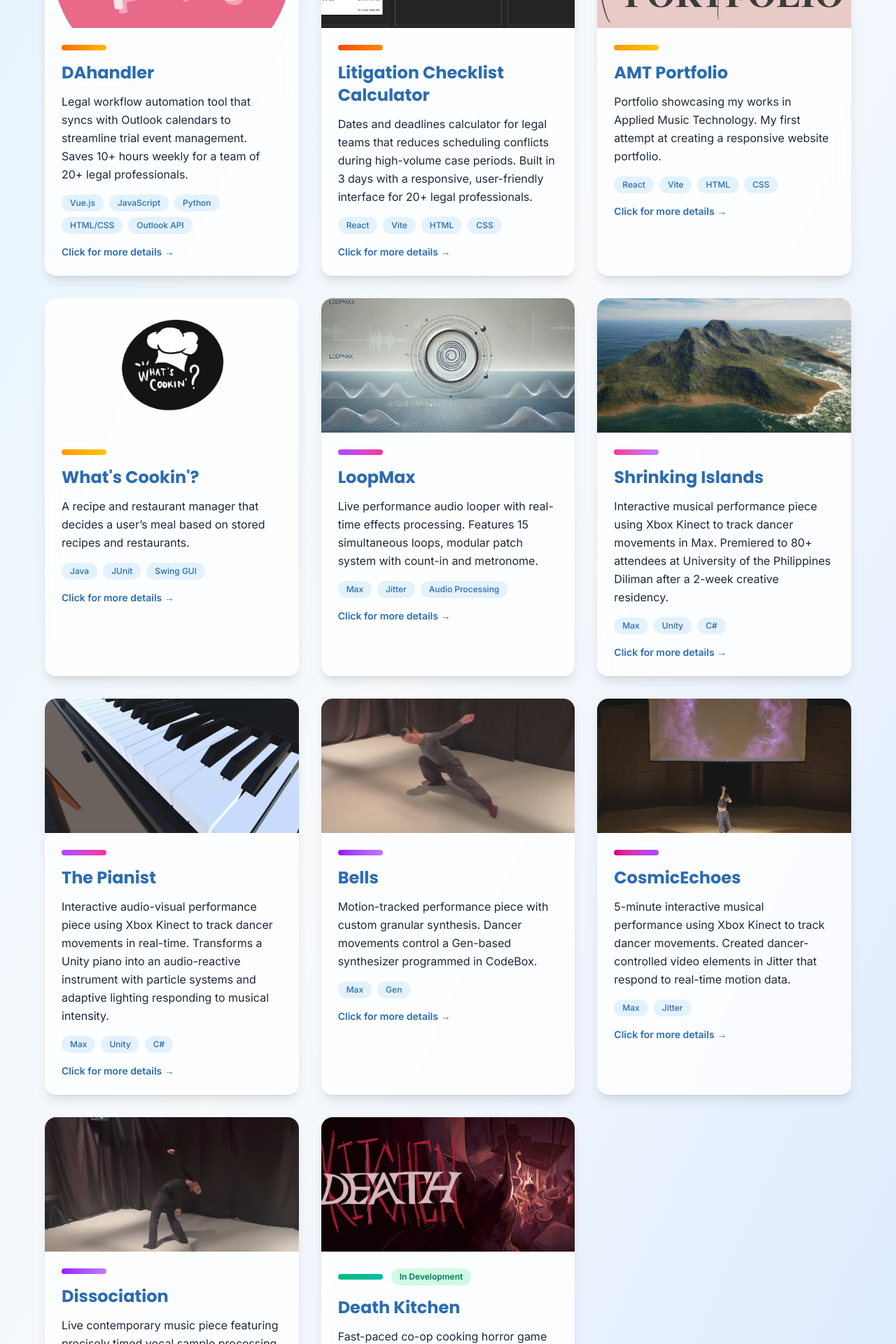
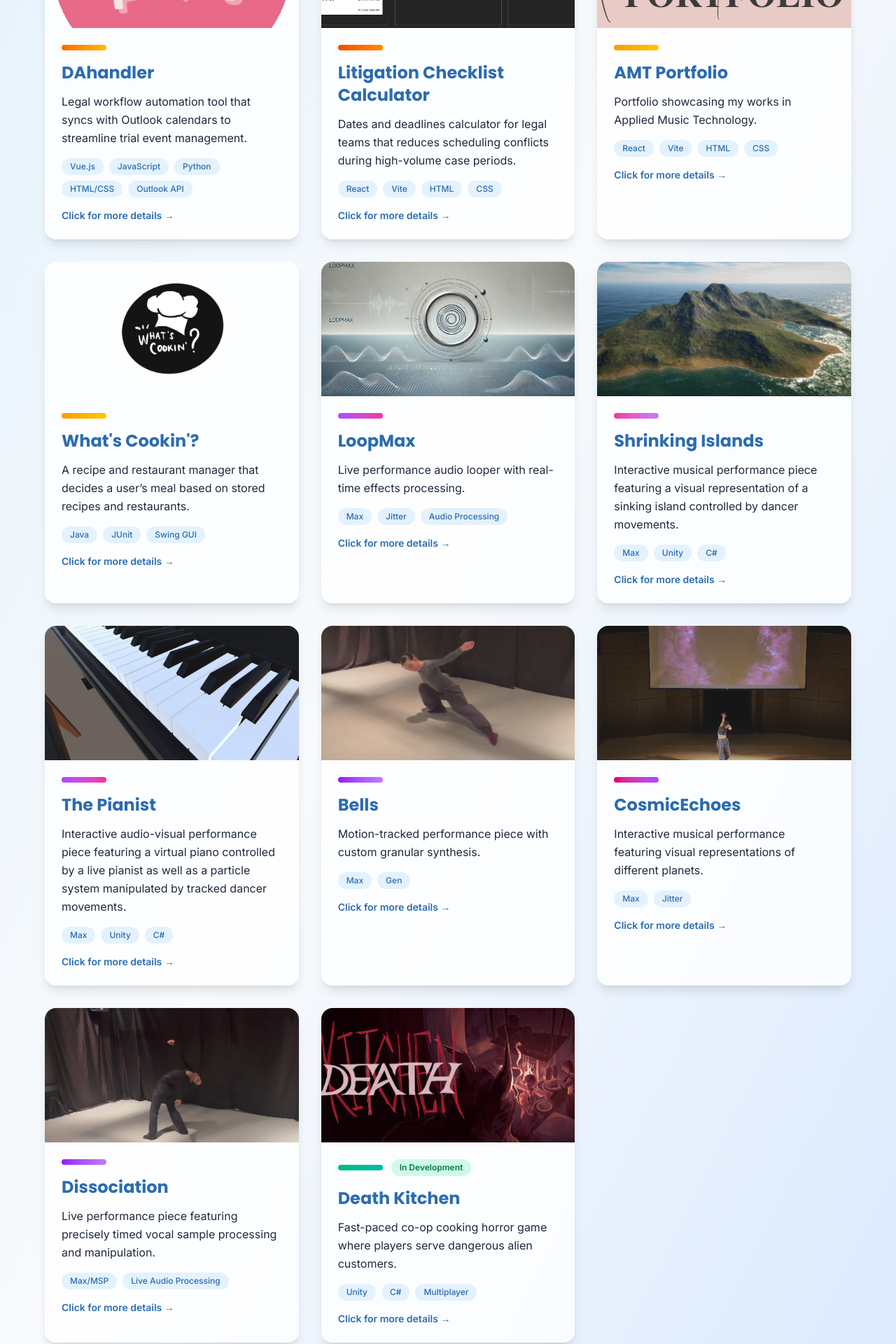
Before and after one commit to Deynuh/my-portfolio, a Next.js app: page /projects in a window 1280 px wide. Shown: the part 580-2500 px from the top of the page at 70% size. Built offline with nearby package versions, Linux system fonts and the light colour scheme.

Commit message:
finished with projects page

```diff
--- a/src/app/projects/page.js
+++ b/src/app/projects/page.js
@@ -23,19 +23,19 @@ export default function Projects() {
     webApps: [
       {
         title: "DAhandler",
-        description: "Legal workflow automation tool that syncs with Outlook calendars to streamline trial event management. Saves 10+ hours weekly for a team of 20+ legal professionals.",
+        description: "Legal workflow automation tool that syncs with Outlook calendars to streamline trial event management.",
         tech: ["Vue.js", "JavaScript", "Python", "HTML/CSS", "Outlook API"],
         color: "from-orange-500 to-amber-400",
         image: "/dahandler.png",
-        furtherInfo: "Developed the front-end component and a bit of the back-end component to ensure a pleasant user experience and seamless calendar integration for legal teams. For company privacy reasons, I am unable to provide links to the repository and app.",
+        furtherInfo: "Developed the front-end component and a bit of the back-end component to ensure a pleasant user experience and seamless calendar integration for legal teams. Saves 10+ hours weekly for a team of 20+ legal professionals. For company privacy reasons, I am unable to provide links to the repository and app.",
       },
       {
         title: "Litigation Checklist Calculator",
-        description: "Dates and deadlines calculator for legal teams that reduces scheduling conflicts during high-volume case periods. Built in 3 days with a responsive, user-friendly interface for 20+ legal professionals.",
+        description: "Dates and deadlines calculator for legal teams that reduces scheduling conflicts during high-volume case periods.",
         tech: ["React", "Vite", "HTML", "CSS"],
         color: "from-orange-600 to-orange-400",
         image: "/litchecklist.png",
-        furtherInfo: "Developed a responsive, user-friendly interface that accommodates the needs of legal professionals. Ensured that special dates such as public holidays are taken into account.",
+        furtherInfo: "Developed a responsive, user-friendly interface that accommodates the needs of legal professionals. Built in 3 days with a responsive, user-friendly interface for 20+ legal professionals. Ensured that special dates such as public holidays are taken into account.",
         links: [
           { label: "Website", url: "https://deynuh.github.io/Litigation-Checklist-Calculator/", icon: true},
           { label: "GitHub Repo", url: "https://github.com/Deynuh/Litigation-Checklist-Calculator", iconImage: "/github.png"}
@@ -43,11 +43,11 @@ export default function Projects() {
       },
       {
         title: "AMT Portfolio",
-        description: "Portfolio showcasing my works in Applied Music Technology. My first attempt at creating a responsive website portfolio.",
+        description: "Portfolio showcasing my works in Applied Music Technology.",
         tech: ["React", "Vite", "HTML", "CSS"],
         color: "from-amber-500 to-yellow-400",
         image: "/amtportfolio.png",
-        furtherInfo: "Showcased my skills in web development and design through a personal portfolio website. Implemented responsive design principles to ensure a seamless experience across devices.",
+        furtherInfo: " My first attempt at creating a responsive website portfolio. Showcased my skills in web development and design through a personal portfolio website. Implemented responsive design principles to ensure a seamless experience across devices.",
         links: [
           { label: "Website", url: "https://deynuh.github.io/amt-portfolio/", icon: true},
           { label: "GitHub Repo", url: "https://github.com/Deynuh/amt-portfolio", iconImage: "/github.png"}
@@ -68,60 +68,66 @@ export default function Projects() {
     musicTech: [
       {
         title: "LoopMax",
-        description: "Live performance audio looper with real-time effects processing. Features 15 simultaneous loops, modular patch system with count-in and metronome.",
+        description: "Live performance audio looper with real-time effects processing.",
         tech: ["Max", "Jitter", "Audio Processing"],
         color: "from-purple-500 to-pink-500",
         image: "/loopmax.jpg", //maybe add performance video if can still find
+        furtherInfo: "Developed a live performance audio looper with real-time effects processing. Features 15 simultaneous loops, modular patch system with count-in and metronome.",
         links: [
           { label: "Project Website", url: "https://dneria1.wixsite.com/loopmax", icon: true}
         ]
       },
       {
         title: "Shrinking Islands",
-        description: "Interactive musical performance piece using Xbox Kinect to track dancer movements in Max. Premiered to 80+ attendees at University of the Philippines Diliman after a 2-week creative residency.",
+        description: "Interactive musical performance piece featuring a visual representation of a sinking island controlled by dancer movements.",
         tech: ["Max", "Unity", "C#"],
         color: "from-pink-500 to-purple-400",
         image: "/island.jpg", //ADD CREDITS TO THE IMAGE, also add more photos and explanation that it was streamed live but not recorded
+        furtherInfo: "Created an interactive performance piece where dancer movements control audio-visual elements (such as lightning and rain speed) in real-time using Xbox Kinect and Max/MSP. Gained valuable knowledge on Cinemachine and Unity assets. Developed during a 2-week creative residency at the University of Philippines Diliman culminating in a live performance for 80+ attendees.",
         links: [
           { label: "Creative Residency Video", url: "https://www.youtube.com/watch?v=2uWa_zclqPQ", iconImage: "/youtube.png"}
         ]
       },
       {
         title: "The Pianist",
-        description: "Interactive audio-visual performance piece using Xbox Kinect to track dancer movements in real-time. Transforms a Unity piano into an audio-reactive instrument with particle systems and adaptive lighting responding to musical intensity.",
+        description: "Interactive audio-visual performance piece featuring a virtual piano controlled by a live pianist as well as a particle system manipulated by tracked dancer movements.",
         tech: ["Max", "Unity", "C#"],
         color: "from-purple-500 to-pink-500",
         image: "/piano.jpg", //ADD CREDITS TO THE IMAGE
+        furtherInfo: "Transforms a Unity piano into an audio-reactive instrument that roughly follows what the live pianist plays. The secondary interactive element includes particle systems that respond to dancer movements.",
         links: [
           { label: "Performance Video", url: "https://www.youtube.com/watch?v=RNM0_BtZe2Y", iconImage: "/youtube.png"}
         ]
       },
       {
         title: "Bells",
-        description: "Motion-tracked performance piece with custom granular synthesis. Dancer movements control a Gen-based synthesizer programmed in CodeBox.",
+        description: "Motion-tracked performance piece with custom granular synthesis.",
         tech: ["Max", "Gen"],
         color: "from-purple-600 to-purple-400",
         image: "/bells.png",
+        furtherInfo: "Dancer movements control a Gen-based synthesizer programmed in Max using CodeBox.",
         links: [
           { label: "Performance Video", url: "https://www.youtube.com/watch?v=ug2vfM7eUQk", iconImage: "/youtube.png"}
         ]
       },
       {
         title: "CosmicEchoes",
-        description: "5-minute interactive musical performance using Xbox Kinect to track dancer movements. Created dancer-controlled video elements in Jitter that respond to real-time motion data.",
+        description: "Interactive musical performance featuring visual representations of different planets.",
         tech: ["Max", "Jitter"],
         color: "from-pink-600 to-purple-500",
         image: "/cosmicechoes.png",
+        furtherInfo: "5-minute interactive musical performance using Xbox Kinect to track dancer movements. Created dancer-controlled video elements in Jitter that respond to real-time motion data.",
         links: [
           { label: "Performance Video", url: "https://www.youtube.com/watch?v=w0Dtyzz1HA8", iconImage: "/youtube.png"}
         ]
       },
       {
         title: "Dissociation",
-        description: "Live contemporary music piece featuring precisely timed vocal sample processing and manipulation. Performed and controlled voice line edits throughout the performance.",
+        description: "Live performance piece featuring precisely timed vocal sample processing and manipulation.",
         tech: ["Max/MSP", "Live Audio Processing"],
         color: "from-purple-600 to-purple-400",
         image: "/dissociation.png",
+        furtherInfo: "Controlled voice line edits and manipulation throughout the performance.",
         links: [
           { label: "Performance Video", url: "https://www.youtube.com/watch?v=eNm__0OqPkI", iconImage: "/youtube.png"}
         ]
@@ -130,11 +136,12 @@ export default function Projects() {
     games: [
       {
         title: "Death Kitchen",
-        description: "Fast-paced co-op cooking horror game where players serve dangerous alien customers. Recently joined the development team to contribute to character systems and multiplayer mechanics.",
+        description: "Fast-paced co-op cooking horror game where players serve dangerous alien customers.",
         tech: ["Unity", "C#", "Multiplayer"],
         color: "from-emerald-500 to-teal-500",
         image: "/deathkitchen.jpg",
         inDevelopment: true,
+        furtherInfo: "Recently joined and started collaborating with a small indie team to enhance character control systems and implement robust multiplayer functionality using Unity's Netcode for GameObjects. Focused on creating smooth, responsive gameplay mechanics that enhance the cooperative experience.",
         links: [
           { label: "Steam Page", url: "https://store.steampowered.com/app/3603380/Death_Kitchen/", iconImage: "/steam.png" },
           { label: "Studio Page", url: "https://www.gamedevelopment.ca/studio", icon: true}
```
